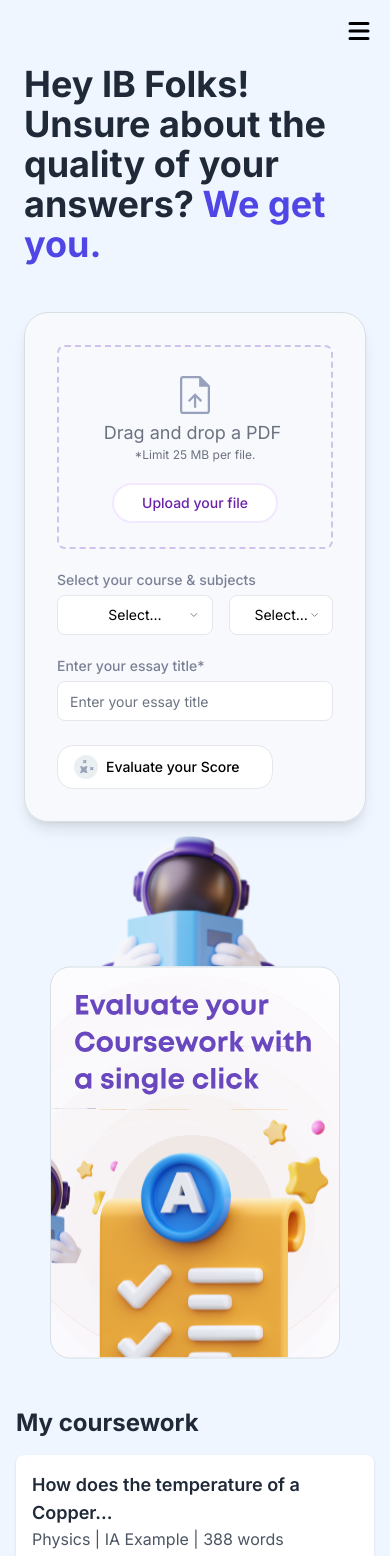
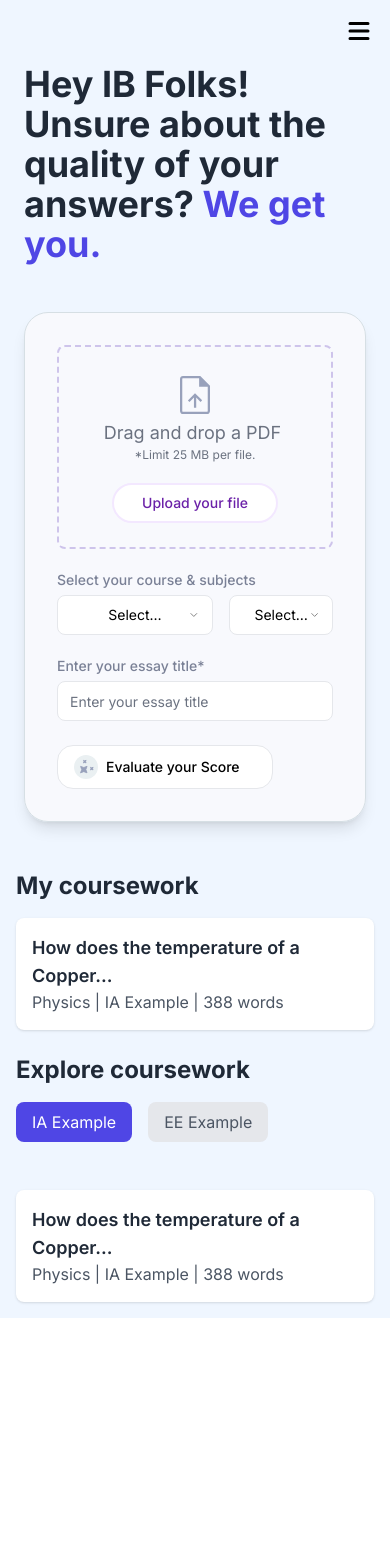
Before and after one commit to Durgesh2601/ib-coursework-evaluation, a Next.js app: page / in a window 390 px wide. Shown: the top 1556 px of the page. After the commit the page ends 1318 px from the top, so only its background shows below. Built offline with nearby package versions, Linux system fonts and the light colour scheme.

Commit message:
fix: responsiveness

```diff
--- a/src/app/page.js
+++ b/src/app/page.js
@@ -36,7 +36,7 @@ export default function Home() {
             <CourseworkForm />
           </div>
           {/* Second Column: Image */}
-          <div className="flex items-end justify-center">
+          <div className="hidden lg:flex items-end justify-center">
             <Image
               src={HomePageImg}
               alt="Coursework Image"
```
